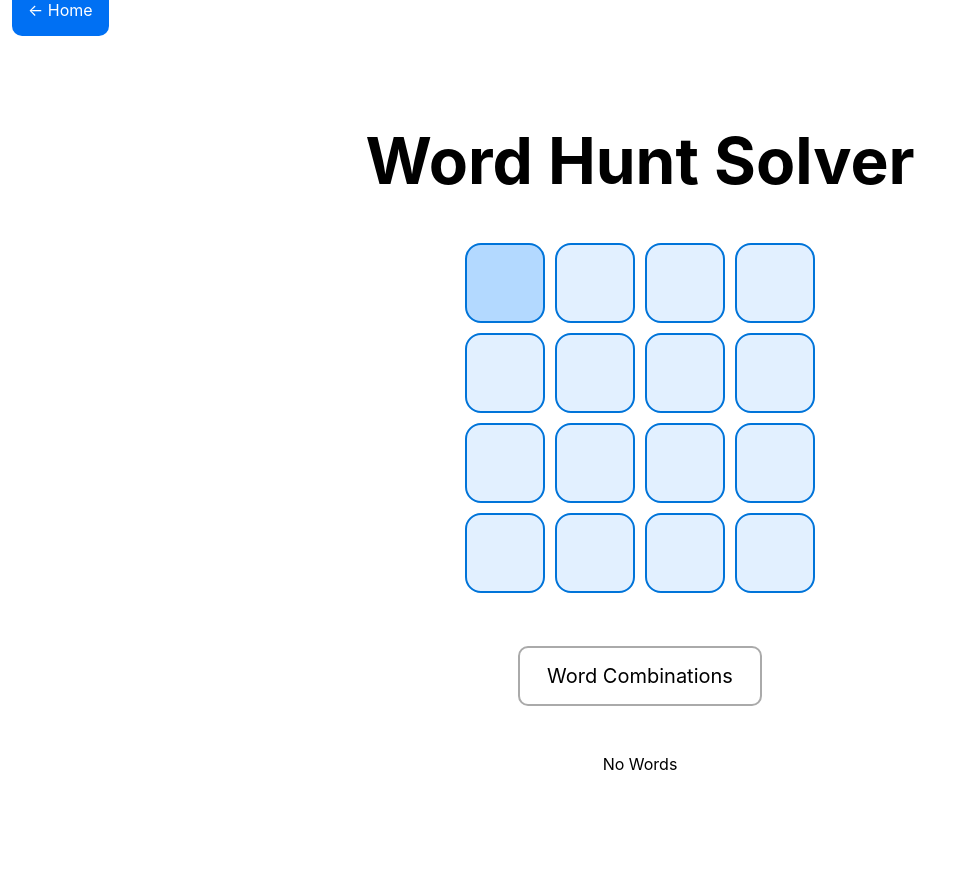
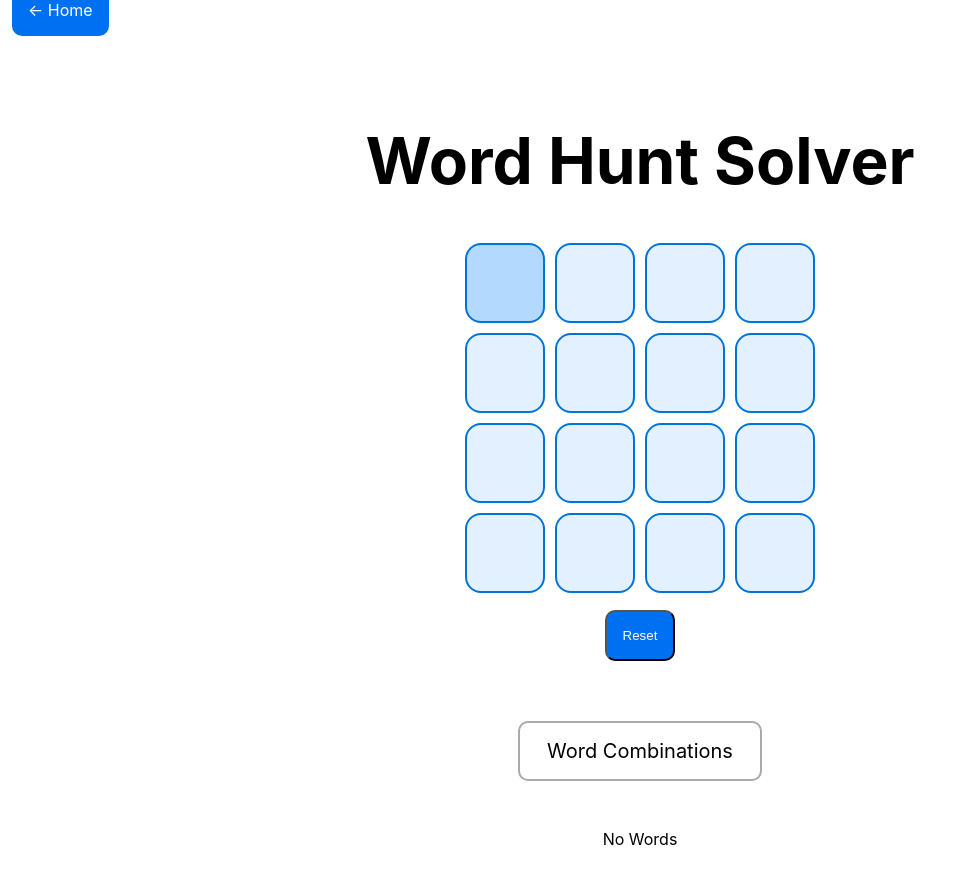
Before and after one commit to sb2bg/gamepigeon-solver, a Next.js app: page /word-hunt in a window 1280 px wide. Shown: the top 884 px of the page, without its empty margins (0-965 px from the left). Before the commit the page ends 838 px from the top, so only its background shows below. Built offline with nearby package versions, Linux system fonts and the light colour scheme.

Commit message:
Add disabled prop to LetterInputField and LetterInputGrid components

```diff
--- a/components/LetterInputField.tsx
+++ b/components/LetterInputField.tsx
@@ -10,6 +10,7 @@ interface LetterInputFieldProps {
   type: "word-hunt" | "anagram";
   onSubmit: () => void;
   color?: string;
+  disabled?: boolean;
 }
 
 const LetterInputField: React.FC<LetterInputFieldProps> = ({
@@ -21,6 +22,7 @@ const LetterInputField: React.FC<LetterInputFieldProps> = ({
   type,
   onSubmit,
   color,
+  disabled,
 }) => {
   const letterRef = useRef<HTMLInputElement>(null);
 
@@ -59,7 +61,8 @@ const LetterInputField: React.FC<LetterInputFieldProps> = ({
 
   return (
     <input
-      style={{backgroundColor: color}}
+      style={{backgroundColor: color ? color : disabled ? "#ccc" : undefined}}
+      disabled={disabled}
       ref={letterRef}
       defaultValue={letter}
       maxLength={1}
--- a/components/LetterInputGrid.tsx
+++ b/components/LetterInputGrid.tsx
@@ -6,12 +6,18 @@ import React from "react";
 
 interface LetterInputGridProps {
   onSubmit: (letters: Grid) => void;
-  colors?: Map<string, string>;
+  colors: Map<string, string>;
+  disabled?: boolean;
+  clear: boolean;
+  setClear: (clear: boolean) => void;
 }
 
 const LetterInputGrid: React.FC<LetterInputGridProps> = ({
   onSubmit,
   colors,
+  disabled,
+  clear,
+  setClear,
 }) => {
   const [letters, setLetters] = useState<Grid>(
     Array(4)
@@ -26,16 +32,30 @@ const LetterInputGrid: React.FC<LetterInputGridProps> = ({
     }
   };
 
+  useEffect(() => {
+    if (clear) {
+      setLetters(
+        Array(4)
+          .fill([])
+          .map(() => Array(4).fill(""))
+      );
+
+      setFocused(0);
+      setClear(false);
+    }
+  }, [clear, setClear]);
+
   return (
     <div className={styles.letters}>
       {letters.map((row, i) => (
         <div key={i} className={styles.row}>
           {row.map((letter, j) => {
-            const color = colors?.get(`${i},${j}`);
+            const color = colors.get(`${i},${j}`);
 
             return (
               <React.Fragment key={j * 4 + i}>
                 <LetterInputField
+                  disabled={disabled}
                   color={color}
                   type="word-hunt"
                   key={j * 4 + i}
--- a/pages/word-hunt.tsx
+++ b/pages/word-hunt.tsx
@@ -14,17 +14,10 @@ const WordHunt = () => {
   const [highlighted, setHighlighted] = useState<[number, number][]>([]);
   const [colors, setColors] = useState<Map<string, string>>(new Map());
   const [loading, setLoading] = useState(false);
-  const [lastQuery, setLastQuery] = useState<Grid>(
-    Array(4)
-      .fill([])
-      .map(() => Array(4).fill(""))
-  );
+  const [editing, setEditing] = useState<boolean>(true);
+  const [clear, setClear] = useState<boolean>(false);
 
   const handleSubmit = (words: Grid) => {
-    if (words === lastQuery) {
-      return;
-    }
-
     setLoading(true);
 
     solveWordHunt(words).then((solved) => {
@@ -32,7 +25,15 @@ const WordHunt = () => {
       setLoading(false);
     });
 
-    setLastQuery(words);
+    setEditing(false);
+  };
+
+  const handleReset = () => {
+    setWords(new Map());
+    setHighlighted([]);
+    setColors(new Map());
+    setEditing(true);
+    setClear(true);
   };
 
   useEffect(() => {
@@ -55,7 +56,16 @@ const WordHunt = () => {
 
       <main className={styles.main}>
         <h1 className={styles.title}>Word Hunt Solver</h1>
-        <LetterInputGrid onSubmit={handleSubmit} colors={colors} />
+        <LetterInputGrid
+          clear={clear}
+          setClear={setClear}
+          onSubmit={handleSubmit}
+          colors={colors}
+          disabled={!editing}
+        />
+        <button className={styles.reset} onClick={handleReset}>
+          Reset
+        </button>
         <p className={styles.subtitle}>Word Combinations</p>
         <WordGrid
           onClick={(word) => {
--- a/styles/Index.module.css
+++ b/styles/Index.module.css
@@ -141,3 +141,12 @@
   background-color: #0060e9;
   color: #fff;
 }
+
+.reset {
+  margin: 0.75rem;
+  padding: 1rem;
+  border-radius: 10px;
+  background-color: #0070f3;
+  color: white;
+  transition: 150ms;
+}
```
